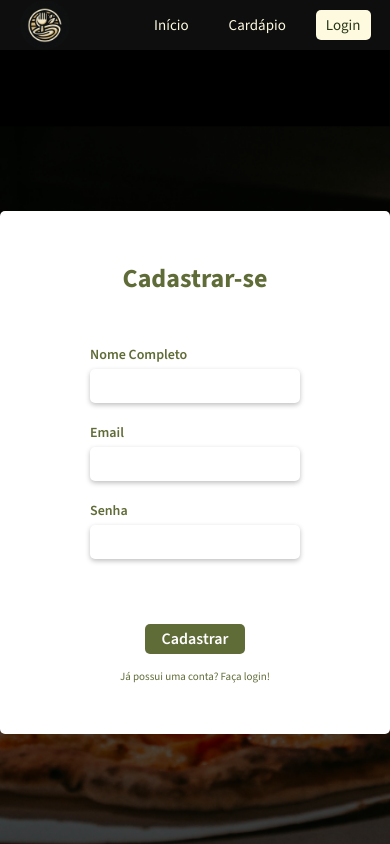
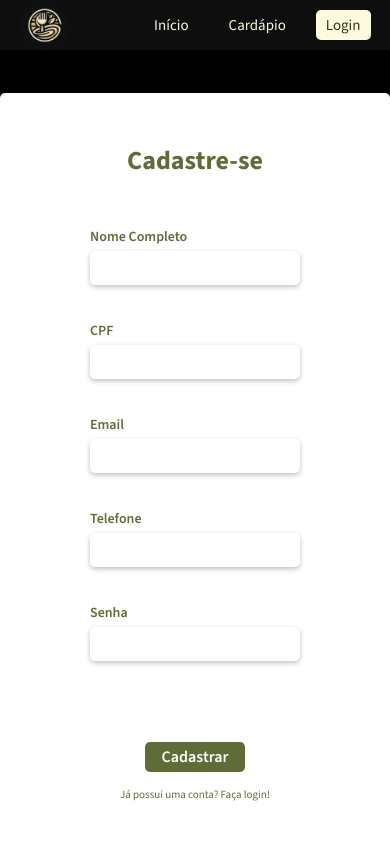
Before and after one commit to danideoliveira/refugio-bistro, a React (Vite) app in the folder client/: page /register in a window 390 px wide. Shown: the top 844 px of the page. Built offline with nearby package versions, Linux system fonts and the light colour scheme; no server answers.

Commit message:
feat: add cpf and phone inputs

```diff
--- a/client/src/pages/Register/Register.tsx
+++ b/client/src/pages/Register/Register.tsx
@@ -6,6 +6,7 @@ import { zodResolver } from "@hookform/resolvers/zod";
 import { StyledLink, StyledLoading } from "../../components/Form/Form.styled";
 import { useContext } from "react";
 import { AuthContext } from "../../contexts/auth";
+import { validateCPF } from "../../helpers/validateCpf";
 
 const schema = z.object({
   name: z.string().min(1, "O campo nome é obrigatório."),
@@ -14,6 +15,15 @@ const schema = z.object({
     .email("Digite um email válido")
     .min(1, "O email é obrigatório"),
   password: z.string().min(6, "A senha deve ter pelo menos 6 caracteres"),
+  cpf: z.string().refine((cpf) => validateCPF(cpf), {
+    message: "CPF inválido",
+  }),
+  phone: z
+    .string()
+    .regex(
+      /^\(?\d{2}\)?[-.\s]?\d{5}[-.\s]?\d{4}$/,
+      "Digite um número de celular válido",
+    ),
 });
 
 function Register() {
@@ -28,38 +38,89 @@ function Register() {
   });
 
   async function onSubmit(data: any) {
-    const { name, email, password } = data;
-    await signUp(name, email, password);
+    const { name, cpf, email, phone, password } = data;
+    await signUp(name, cpf, email, phone, password);
   }
 
   return (
     <>
       <Container>
-        <Form onSubmit={handleSubmit(onSubmit)}>
-          <h2>Cadastrar-se</h2>
+        <Form onSubmit={handleSubmit(onSubmit)} className="form-register">
+          <h2>Cadastre-se</h2>
 
           <div className="box-inputs">
-            <div className="input-square">
+            <div className="input-square full">
               <label>Nome Completo</label>
               <input {...register("name")} />
-              <span className="error">
-                {errors?.name?.message?.toString() || ""}
+              <span
+                className="error"
+                style={{
+                  visibility: errors?.name?.message?.toString()
+                    ? "visible"
+                    : "hidden",
+                }}
+              >
+                {errors?.name?.message?.toString() || "default"}
+              </span>
+            </div>
+
+            <div className="input-square">
+              <label>CPF</label>
+              <input {...register("cpf")} />
+              <span
+                className="error"
+                style={{
+                  visibility: errors?.cpf?.message?.toString()
+                    ? "visible"
+                    : "hidden",
+                }}
+              >
+                {errors?.cpf?.message?.toString() || "default"}
               </span>
             </div>
 
             <div className="input-square">
               <label>Email</label>
               <input {...register("email")} />
-              <span className="error">
-                {errors?.email?.message?.toString() || ""}
+              <span
+                className="error"
+                style={{
+                  visibility: errors?.email?.message?.toString()
+                    ? "visible"
+                    : "hidden",
+                }}
+              >
+                {errors?.email?.message?.toString() || "default"}
+              </span>
+            </div>
+
+            <div className="input-square">
+              <label>Telefone</label>
+              <input {...register("phone")} />
+              <span
+                className="error"
+                style={{
+                  visibility: errors?.phone?.message?.toString()
+                    ? "visible"
+                    : "hidden",
+                }}
+              >
+                {errors?.phone?.message?.toString() || "default"}
               </span>
             </div>
 
             <div className="input-square">
               <label>Senha</label>
               <input type="password" {...register("password")} />
-              <span className="error">
-                {errors?.password?.message?.toString() || ""}
+              <span
+                className="error"
+                style={{
+                  visibility: errors?.password?.message?.toString()
+                    ? "visible"
+                    : "hidden",
+                }}
+              >
+                {errors?.password?.message?.toString() || "default"}
               </span>
             </div>
           </div>
```
